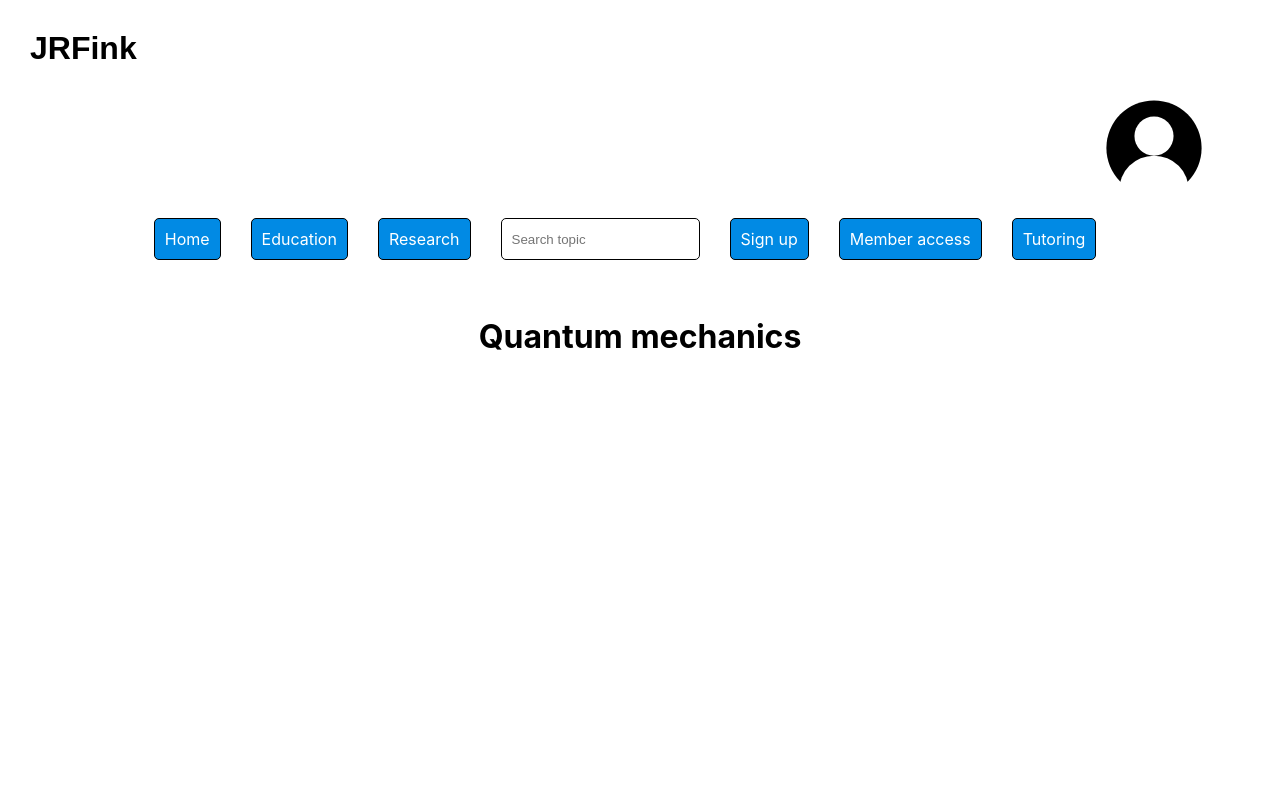
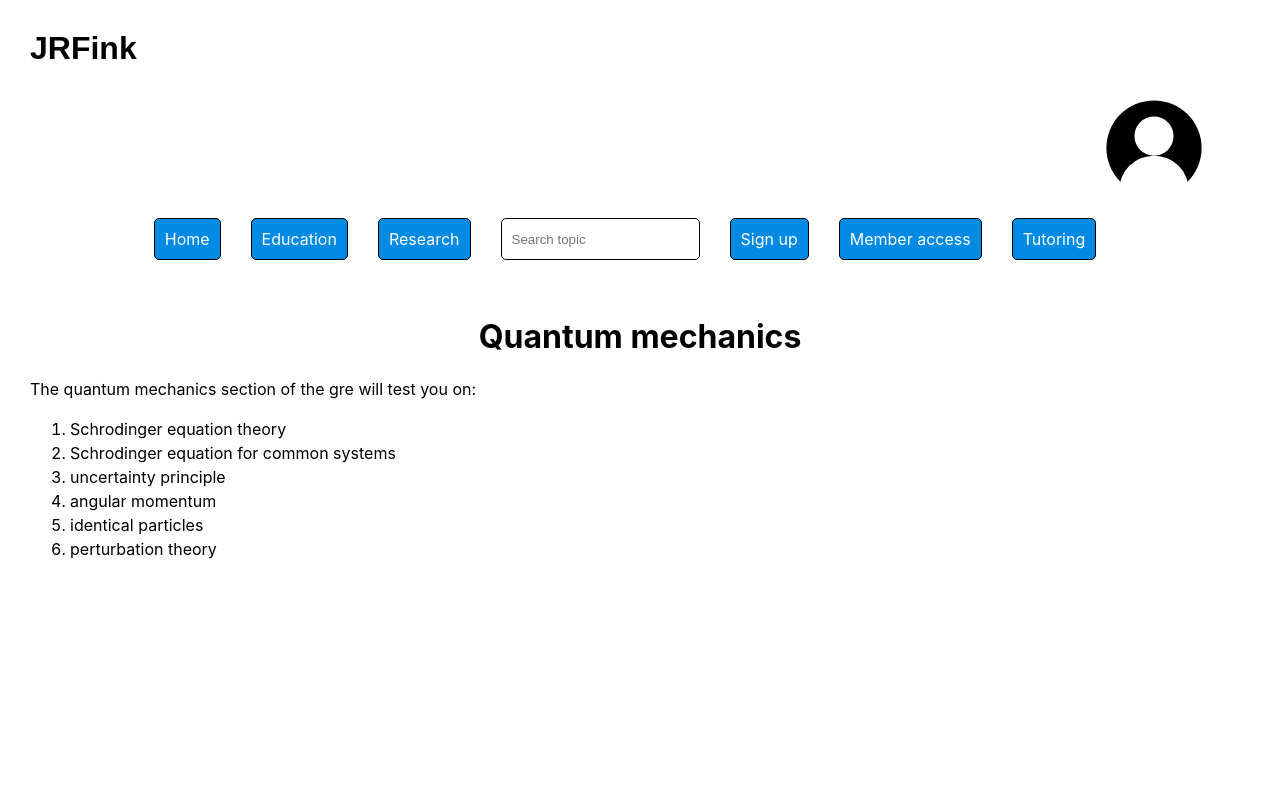
Before and after one commit to JRFink/jrfphyspagesnew, a Next.js app: page /education/pgre/quant in a window 1280 px wide. Shown: the top 800 px of the page. Built offline with nearby package versions, Linux system fonts and the light colour scheme.

Commit message:
Update index.tsx

```diff
--- a/pages/education/pgre/quant/index.tsx
+++ b/pages/education/pgre/quant/index.tsx
@@ -6,6 +6,17 @@ const Quant = () => {
          <h1 className={style.centerText}>
            Quantum mechanics
          </h1>
+         <p>
+            The quantum mechanics section of the gre will test you on:
+<ol>
+  <li>Schrodinger equation theory</li>
+  <li>Schrodinger equation for common systems</li>
+  <li>uncertainty principle</li>
+  <li>angular momentum</li>
+  <li>identical particles</li>
+  <li>perturbation theory</li>
+</ol>
+         </p>
      </>
   );
 }
```
